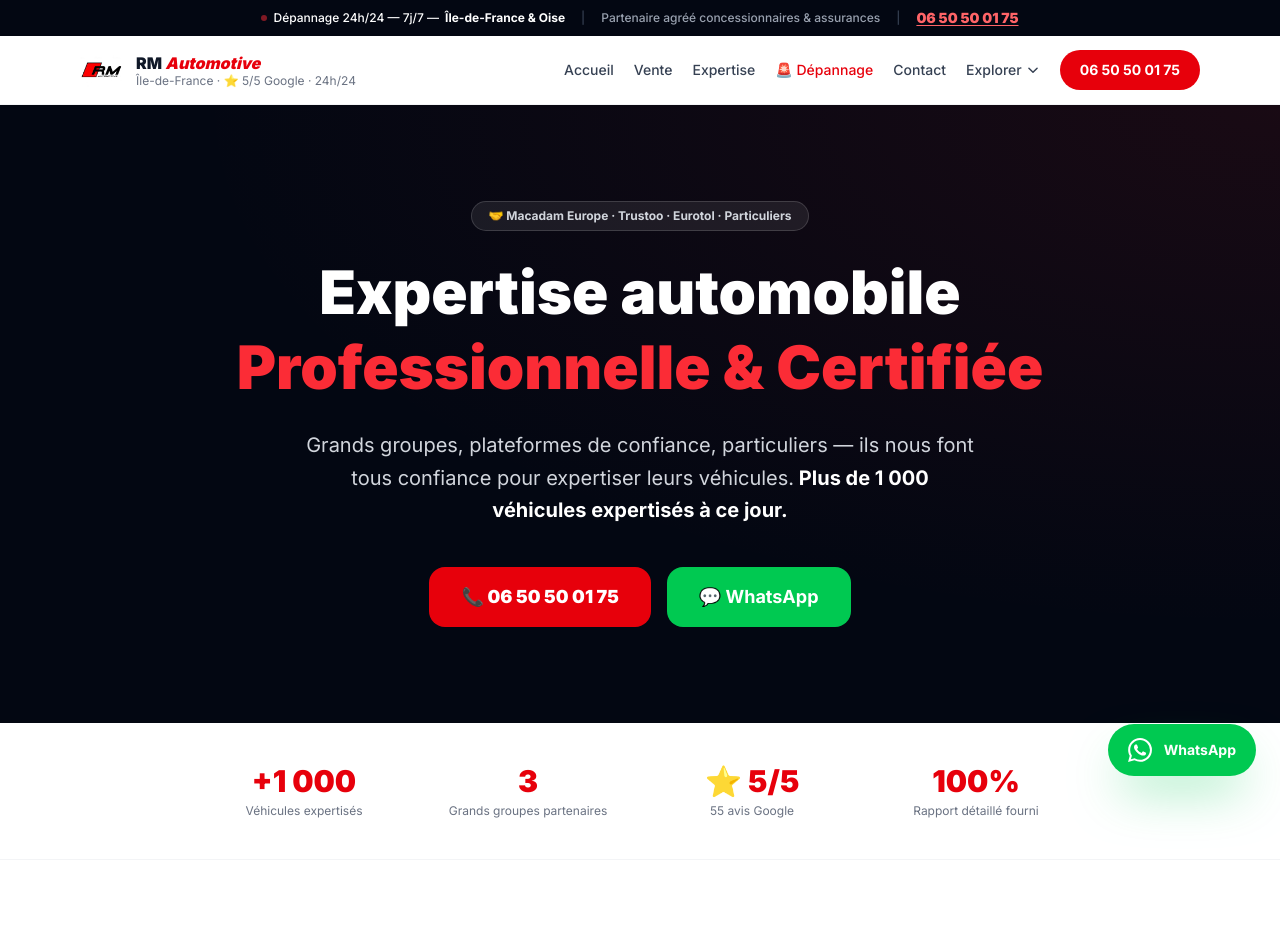
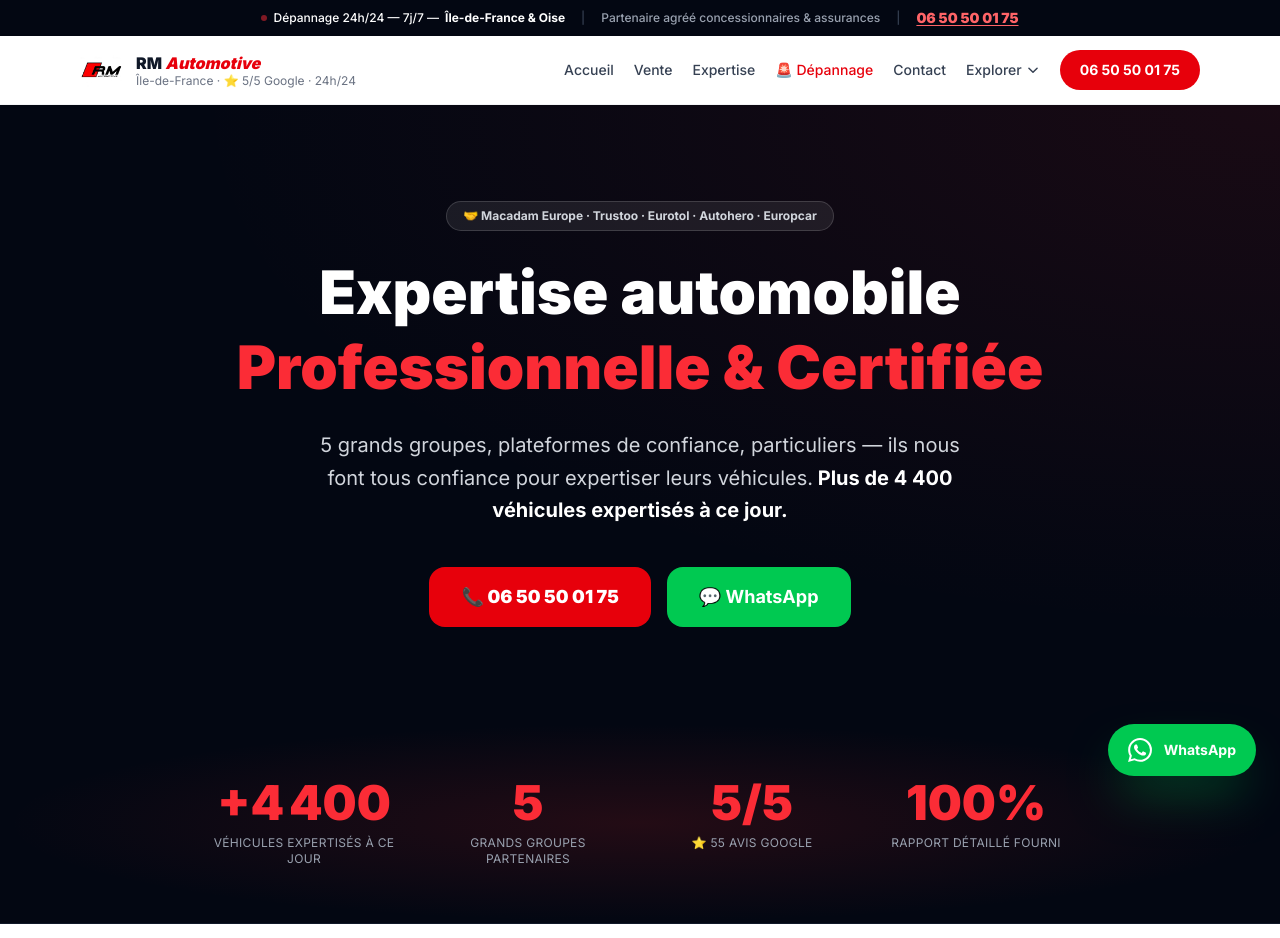
Before and after one commit to rmautomotive-bot/rmautomotive-site, a Next.js app: page /expertise in a window 1280 px wide. Shown: the top 938 px of the page. Built offline with nearby package versions, Linux system fonts and the light colour scheme.

Commit message:
feat: 5 grands groupes partenaires + compteur animé +4400 véhicules expertisés

```diff
--- a/app/expertise/page.tsx
+++ b/app/expertise/page.tsx
@@ -2,6 +2,7 @@
 import Link from 'next/link'
 import Image from 'next/image'
 import InspectionBooking from '@/components/InspectionBooking'
+import CountUp from '@/components/CountUp'
 
 const partenairesLogos = [
   { nom: 'Macadam Europe', img: '/partenaires/macadam.jpg', bg: '#ffffff', width: 220, height: 113, border: true },
@@ -13,10 +14,10 @@
 
 export const metadata: Metadata = {
   title: 'Expertise Automobile | Inspection Véhicule | Macadam Europe · Trustoo · Eurotol — RM Automotive',
-  description: 'RM Automotive — Expert automobile certifié, partenaire Macadam Europe, Trustoo & Eurotol. +1000 véhicules expertisés. Inspection complète, peinture, carrosserie, batterie, calculateur. ☎ 06 50 50 01 75.',
+  description: 'RM Automotive — Expert automobile certifié, partenaire Macadam Europe, Trustoo & Eurotol. +4400 véhicules expertisés. Inspection complète, peinture, carrosserie, batterie, calculateur. ☎ 06 50 50 01 75.',
   openGraph: {
     title: 'Expertise Automobile — Partenaire Macadam Europe · Trustoo · Eurotol | RM Automotive',
-    description: 'Expert automobile certifié. +1000 véhicules expertisés. Partenaire des plus grands groupes automobiles.',
+    description: 'Expert automobile certifié. +4400 véhicules expertisés. Partenaire des plus grands groupes automobiles.',
     url: 'https://rmautomotive.fr/expertise',
   },
 }
@@ -25,10 +26,15 @@
   '@context': 'https://schema.org',
   '@type': 'AutoRepair',
   name: 'RM Automotive — Expertise Automobile',
-  description: 'Expert automobile certifié partenaire de Macadam Europe, Trustoo et Eurotol. +1000 véhicules expertisés.',
+  description: 'Expert automobile certifié partenaire de Macadam Europe, Trustoo et Eurotol. +4400 véhicules expertisés.',
   telephone: '+33650500175',
   address: { '@type': 'PostalAddress', streetAddress: '70 Avenue Franklin Roosevelt', addressLocality: 'Mitry-Mory', postalCode: '77290', addressCountry: 'FR' },
   aggregateRating: { '@type': 'AggregateRating', ratingValue: '5', reviewCount: '55' },
+}
+
+const statsNombres = {
+  vehicules: 4400,
+  groupes: 5,
 }
 
 const checkPoints = [
@@ -47,8 +53,8 @@
     nom: 'Macadam Europe',
     logoImg: '/partenaires/macadam.jpg',
     logoBg: '#ffffff',
-    desc: 'Collaboration étroite avec l\'un des leaders européens du reconditionnement automobile. Plus de 1 000 véhicules expertisés ensemble à ce jour.',
-    stat: '+1 000 véhicules',
+    desc: 'Collaboration étroite avec l\'un des leaders européens du reconditionnement automobile. Plus de 4 400 véhicules expertisés ensemble à ce jour.',
+    stat: '+4 400 véhicules',
     statLabel: 'expertisés',
     color: 'blue',
   },
@@ -82,15 +88,15 @@
         <div className="absolute inset-0 bg-[radial-gradient(ellipse_at_top_right,_rgba(220,38,38,0.1),_transparent_60%)]" />
         <div className="relative max-w-5xl mx-auto text-center">
           <div className="inline-flex items-center gap-2 bg-white/8 border border-white/15 text-gray-300 text-xs font-bold px-4 py-1.5 rounded-full mb-6">
-            🤝 Macadam Europe · Trustoo · Eurotol · Particuliers
+            🤝 Macadam Europe · Trustoo · Eurotol · Autohero · Europcar
           </div>
           <h1 className="text-4xl md:text-6xl font-black mb-6 leading-tight">
             Expertise automobile<br />
             <span className="text-red-500">Professionnelle & Certifiée</span>
           </h1>
           <p className="text-xl text-gray-300 max-w-2xl mx-auto mb-10 leading-relaxed">
-            Grands groupes, plateformes de confiance, particuliers — ils nous font tous confiance pour expertiser leurs véhicules.
-            <strong className="text-white"> Plus de 1 000 véhicules expertisés à ce jour.</strong>
+            5 grands groupes, plateformes de confiance, particuliers — ils nous font tous confiance pour expertiser leurs véhicules.
+            <strong className="text-white"> Plus de 4 400 véhicules expertisés à ce jour.</strong>
           </p>
           <div className="flex flex-col sm:flex-row gap-4 justify-center">
             <a href="tel:0650500175" className="bg-red-600 hover:bg-red-700 text-white font-black px-8 py-4 rounded-2xl text-lg transition-all hover:shadow-2xl hover:shadow-red-600/30 flex items-center gap-2 justify-center">
@@ -103,20 +109,26 @@
         </div>
       </section>
 
-      {/* STAT CENTRALE */}
-      <section className="bg-white py-10 border-b border-gray-100">
-        <div className="max-w-4xl mx-auto px-4 grid grid-cols-2 md:grid-cols-4 gap-8 text-center">
-          {[
-            { n: '+1 000', l: 'Véhicules expertisés' },
-            { n: '3', l: 'Grands groupes partenaires' },
-            { n: '⭐ 5/5', l: '55 avis Google' },
-            { n: '100%', l: 'Rapport détaillé fourni' },
-          ].map(s => (
-            <div key={s.l}>
-              <div className="text-3xl font-black text-red-600">{s.n}</div>
-              <div className="text-xs text-gray-500 mt-1">{s.l}</div>
-            </div>
-          ))}
+      {/* STAT CENTRALE — DÉCOMPTE IMPRESSIONNANT */}
+      <section className="bg-gray-950 py-14 border-b border-gray-900 relative overflow-hidden">
+        <div className="absolute inset-0 bg-[radial-gradient(ellipse_at_center,_rgba(220,38,38,0.15),_transparent_70%)]" />
+        <div className="relative max-w-4xl mx-auto px-4 grid grid-cols-2 md:grid-cols-4 gap-8 text-center">
+          <div>
+            <CountUp end={statsNombres.vehicules} prefix="+" className="text-4xl md:text-5xl font-black text-red-500" />
+            <div className="text-xs text-gray-400 mt-2 uppercase tracking-wide">Véhicules expertisés à ce jour</div>
+          </div>
+          <div>
+            <CountUp end={statsNombres.groupes} className="text-4xl md:text-5xl font-black text-red-500" />
+            <div className="text-xs text-gray-400 mt-2 uppercase tracking-wide">Grands groupes partenaires</div>
+          </div>
+          <div>
+            <div className="text-4xl md:text-5xl font-black text-red-500">5/5</div>
+            <div className="text-xs text-gray-400 mt-2 uppercase tracking-wide">⭐ 55 avis Google</div>
+          </div>
+          <div>
+            <div className="text-4xl md:text-5xl font-black text-red-500">100%</div>
+            <div className="text-xs text-gray-400 mt-2 uppercase tracking-wide">Rapport détaillé fourni</div>
+          </div>
         </div>
       </section>
 
--- a/app/page.tsx
+++ b/app/page.tsx
@@ -112,7 +112,7 @@
                   ))}
                 </div>
                 <div className="flex items-center gap-2 text-white font-bold text-sm group-hover:gap-3 transition-all">
-                  +1 000 véhicules expertisés <span className="text-red-400">→</span>
+                  +4 400 véhicules expertisés <span className="text-red-400">→</span>
                 </div>
               </div>
             </Link>
@@ -290,7 +290,7 @@
           <div className="grid grid-cols-1 sm:grid-cols-2 lg:grid-cols-4 gap-5">
             {[
               { icon: '🔍', t: 'Inspection avant achat', d: 'Rapport complet avant d\'acheter un véhicule d\'occasion. Zéro mauvaise surprise.', href: '/expertise' },
-              { icon: '⚙️', t: 'Diagnostic & Expertise', d: 'Partenaire Macadam Europe, Trustoo, Eurotol. +1 000 véhicules expertisés.', href: '/expertise' },
+              { icon: '⚙️', t: 'Diagnostic & Expertise', d: 'Partenaire Macadam Europe, Trustoo, Eurotol, Autohero, Europcar. +4 400 véhicules expertisés.', href: '/expertise' },
               { icon: '🔧', t: 'Entretien & Réparation', d: 'Vidange, freins, distribution, clim. Toutes marques, prix transparents.', href: '/services' },
               { icon: '🛞', t: 'Pneumatiques', d: 'Fourniture, montage, équilibrage. Toutes marques disponibles.', href: '/services' },
             ].map(s => (
--- /dev/null
+++ b/components/CountUp.tsx
@@ -0,0 +1,53 @@
+'use client'
+import { useEffect, useRef, useState } from 'react'
+
+interface Props {
+  end: number
+  prefix?: string
+  suffix?: string
+  duration?: number
+  className?: string
+}
+
+export default function CountUp({ end, prefix = '', suffix = '', duration = 2000, className }: Props) {
+  const [value, setValue] = useState(0)
+  const ref = useRef<HTMLDivElement>(null)
+  const started = useRef(false)
+
+  useEffect(() => {
+    const el = ref.current
+    if (!el) return
+
+    const observer = new IntersectionObserver(
+      (entries) => {
+        entries.forEach(entry => {
+          if (entry.isIntersecting && !started.current) {
+            started.current = true
+            const startTime = performance.now()
+            const animate = (now: number) => {
+              const elapsed = now - startTime
+              const progress = Math.min(elapsed / duration, 1)
+              const eased = 1 - Math.pow(1 - progress, 3)
+              setValue(Math.floor(eased * end))
+              if (progress < 1) {
+                requestAnimationFrame(animate)
+              } else {
+                setValue(end)
+              }
+            }
+            requestAnimationFrame(animate)
+          }
+        })
+      },
+      { threshold: 0.3 }
+    )
+    observer.observe(el)
+    return () => observer.disconnect()
+  }, [end, duration])
+
+  return (
+    <div ref={ref} className={className}>
+      {prefix}{value.toLocaleString('fr-FR')}{suffix}
+    </div>
+  )
+}
```
